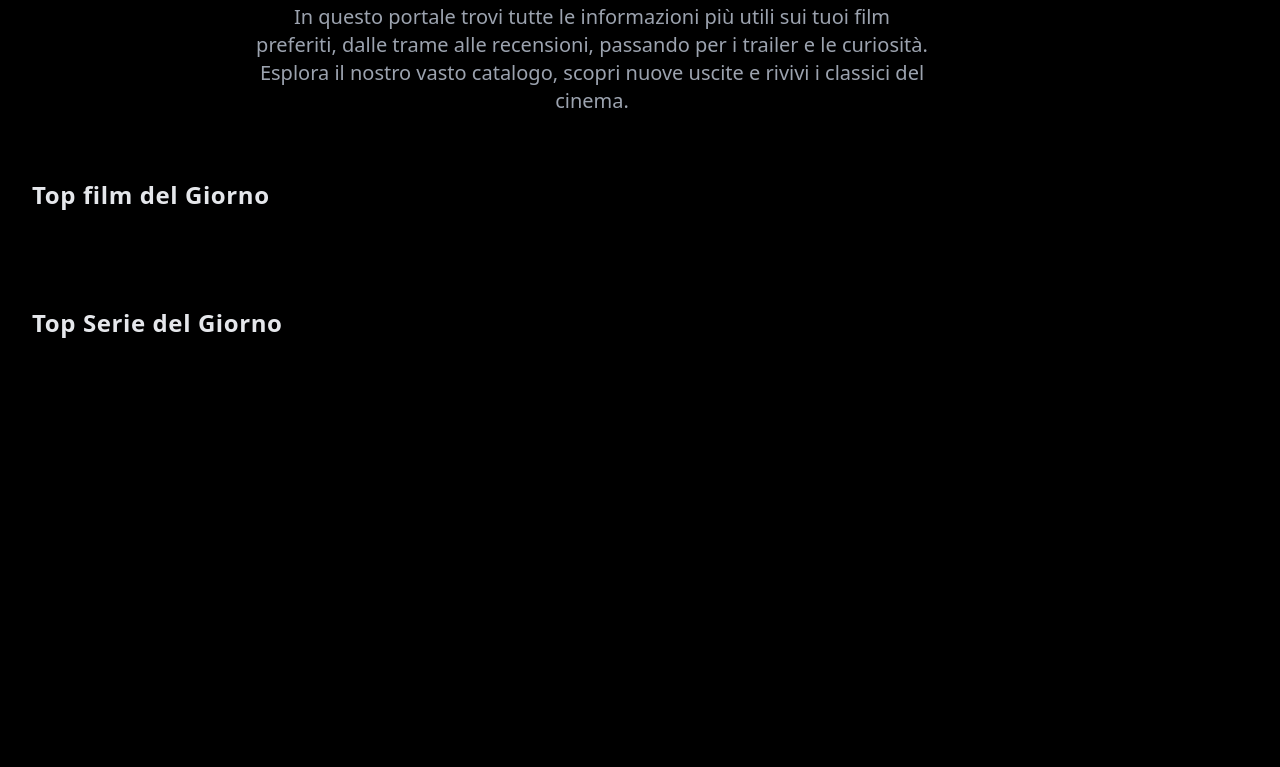
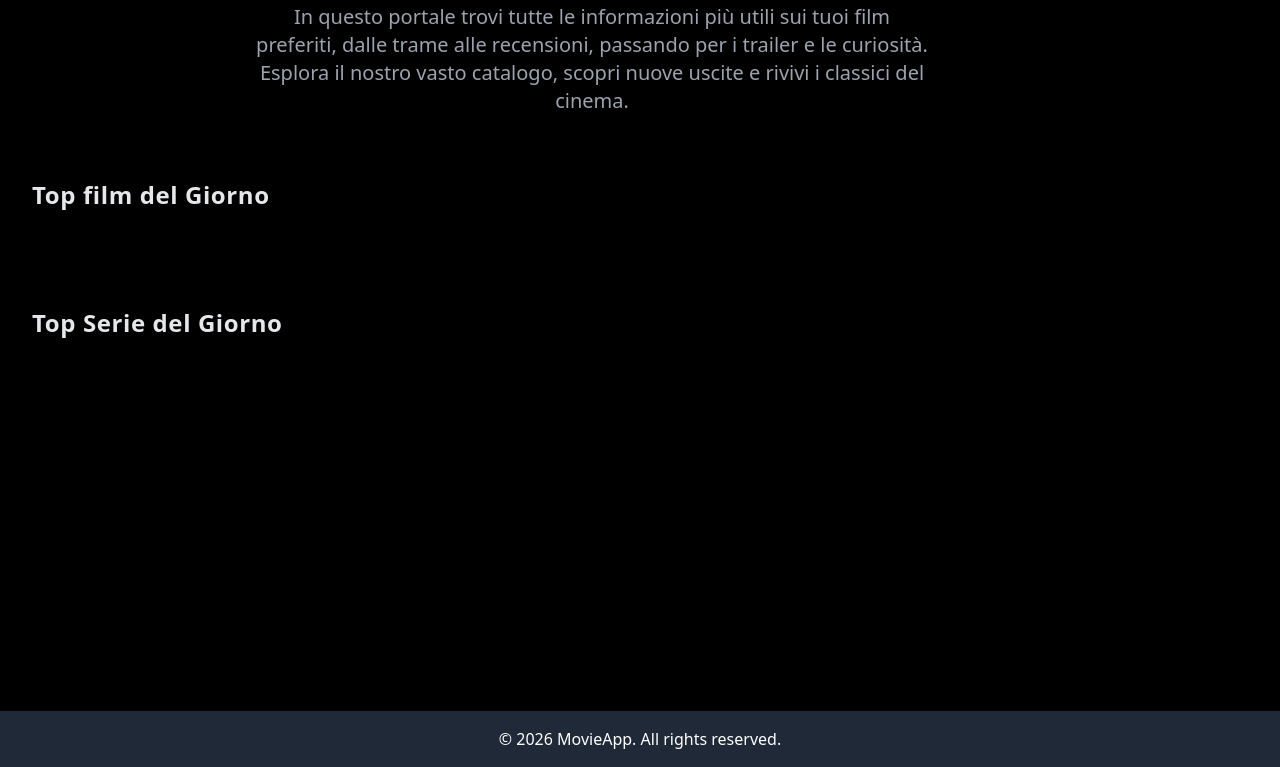
Before and after one commit to TTF-FULL-STACK-2025/movieapp-fiorio, a website built with Vite: page index.html in a window 1280 px wide. Shown: the part 193-960 px from the top of the page. Before the commit the page ends 872 px from the top, so only its background shows below. Built offline with nearby package versions, Linux system fonts and the light colour scheme.

Commit message:
added footer

```diff
--- a/index.html
+++ b/index.html
@@ -63,5 +63,12 @@
         </div>
     </div>
 
+</div>
+
+
+    <footer class="bg-gray-800 text-white text-center p-4 mt-8">
+        &copy; 2026 MovieApp. All rights reserved.
+    </footer>
+
 </body>
 </html>
```
